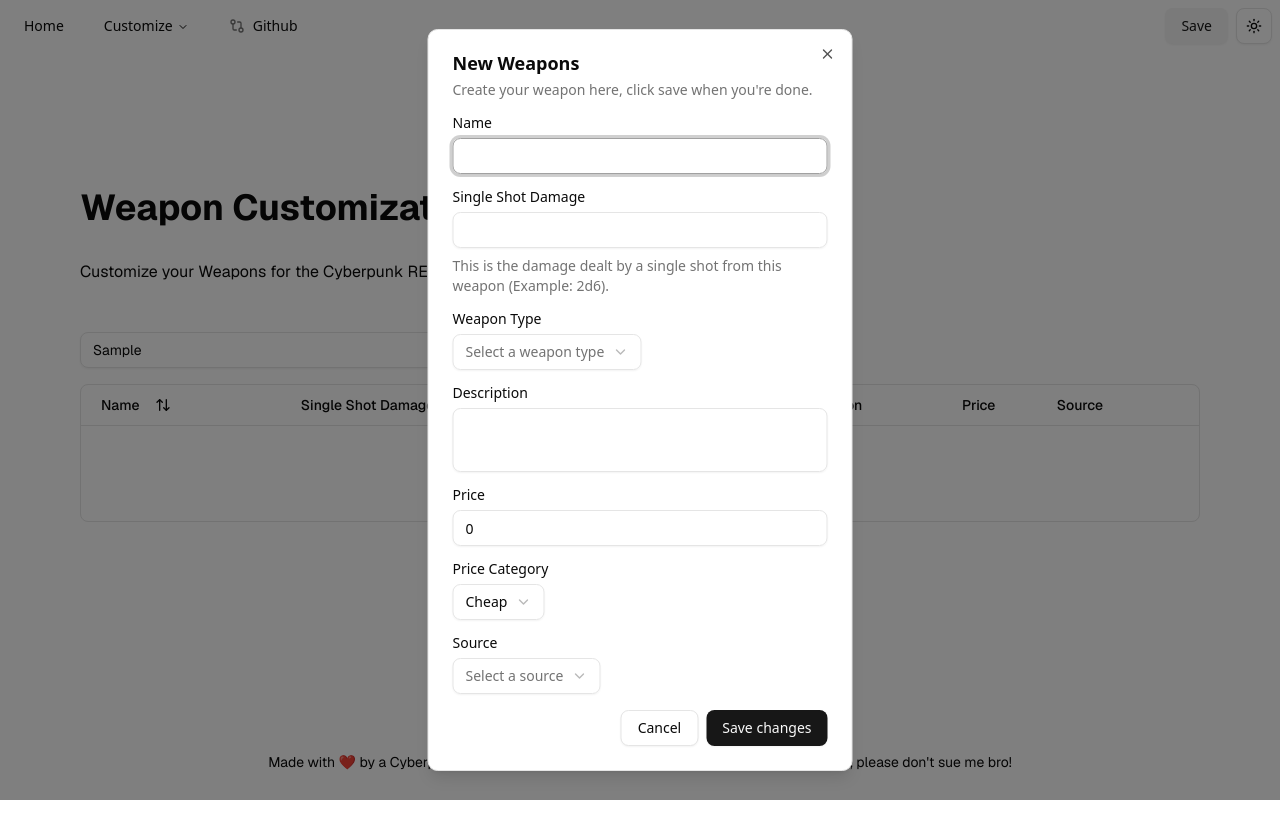
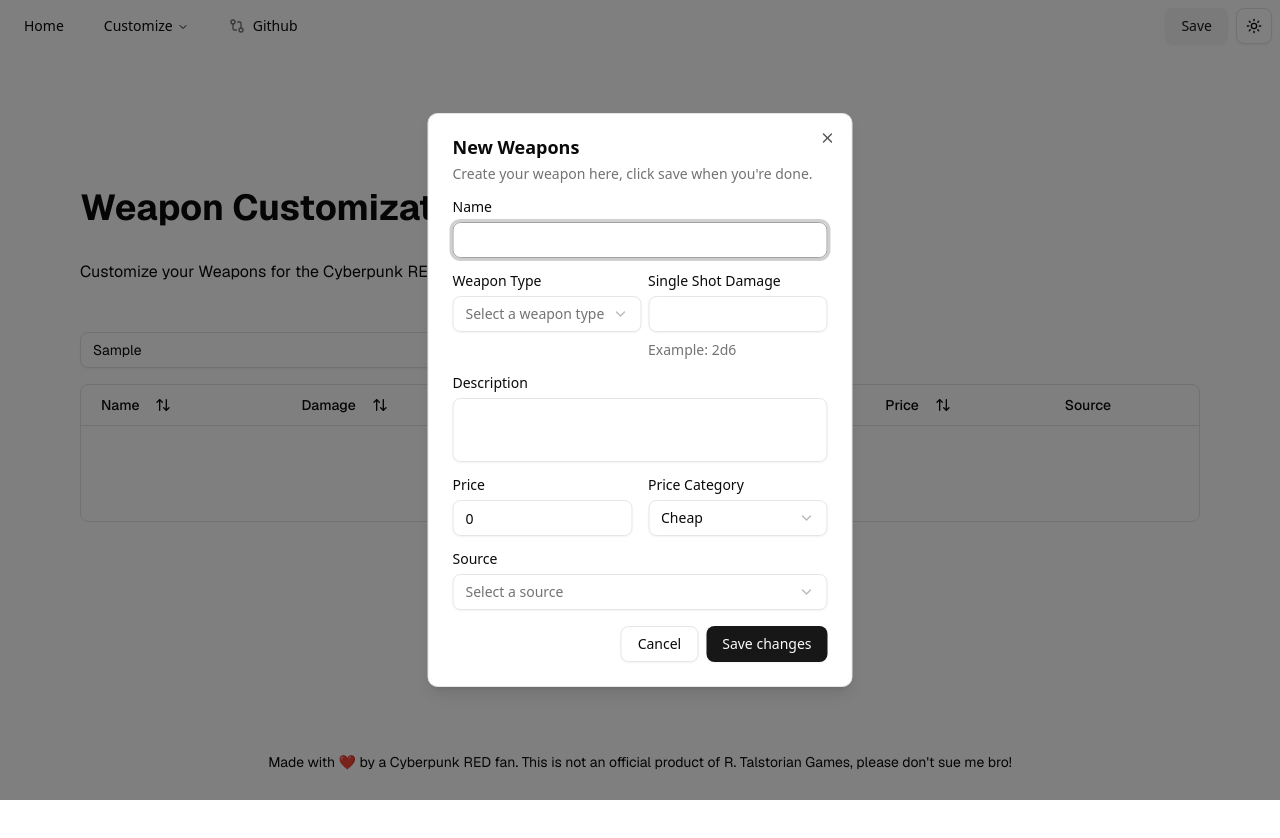
Before and after one commit to Tauag/cpr-night-market, a Next.js app: page /customize/weapons in a window 1280 px wide. Both pictures are taken after typing "Sample" into the empty fields and a click on the button "Add Weapon". Shown: the top 838 px of the page. Built offline with nearby package versions, Linux system fonts and the light colour scheme.

Commit message:
add some quality of life updates

```diff
--- a/package.json
+++ b/package.json
@@ -17,6 +17,7 @@
     "@radix-ui/react-navigation-menu": "^1.2.14",
     "@radix-ui/react-select": "^2.2.6",
     "@radix-ui/react-slot": "^1.2.3",
+    "@radix-ui/react-tooltip": "^1.2.8",
     "@tanstack/react-table": "^8.21.3",
     "class-variance-authority": "^0.7.1",
     "clsx": "^2.1.1",
--- a/src/app/customize/dlcs/columns.tsx
+++ b/src/app/customize/dlcs/columns.tsx
@@ -17,8 +17,7 @@ const columns = (removeBookFn: (bookId: string) => void) =>
   [
     {
       accessorKey: "name",
-      header: ({ column }) => {
-        return (
+      header: ({ column }) => (
         <Button
           variant="ghost"
           onClick={() => column.toggleSorting(column.getIsSorted() === "asc")}
@@ -26,8 +25,7 @@ const columns = (removeBookFn: (bookId: string) => void) =>
           Name
           <ArrowUpDown className="ml-2 h-4 w-4" />
         </Button>
-        );
-      },
+      ),
       cell: ({ row }) => (
         <div className="text-left font-medium ml-3">{row.getValue("name")}</div>
       ),
--- a/src/app/customize/dlcs/page.tsx
+++ b/src/app/customize/dlcs/page.tsx
@@ -1,5 +1,5 @@
 import BaseCustomizePage from "@/components/customize/base-page";
-import DLCTable from "./dlc-table";
+import Table from "./table";
 
 export default function CustomizeDLCs() {
   return (
@@ -8,7 +8,7 @@ export default function CustomizeDLCs() {
       description="Create DLCs or Expansions to categorize the new items and content you
         create!"
     >
-      <DLCTable />
+      <Table />
     </BaseCustomizePage>
   );
 }
--- a/src/app/customize/dlcs/dlc-table.tsx
+++ b/src/app/customize/dlcs/table.tsx
@@ -8,7 +8,7 @@ import { BookSchema } from "@/validator/night-market-schemas";
 import DLCColumns from "./columns";
 import { FORM_CONFIG } from "./config";
 
-export default function DLCTable() {
+export default function Table() {
   const [data, setData] = useBookData();
 
   const addBook = (newData: Record<string, string | number>) => {
--- a/src/app/customize/weapons/columns.tsx
+++ b/src/app/customize/weapons/columns.tsx
@@ -1,5 +1,6 @@
 "use client";
 
+import { Tooltip, TooltipTrigger } from "@radix-ui/react-tooltip";
 import type { ColumnDef } from "@tanstack/react-table";
 import { ArrowUpDown, MoreHorizontal } from "lucide-react";
 import { Button } from "@/components/ui/button";
@@ -11,6 +12,7 @@ import {
   DropdownMenuSeparator,
   DropdownMenuTrigger,
 } from "@/components/ui/dropdown-menu";
+import { TooltipContent, TooltipProvider } from "@/components/ui/tooltip";
 import type { Book, Weapon } from "@/types/night-market";
 
 const columns = (
@@ -20,8 +22,7 @@ const columns = (
   [
     {
       accessorKey: "name",
-      header: ({ column }) => {
-        return (
+      header: ({ column }) => (
         <Button
           variant="ghost"
           onClick={() => column.toggleSorting(column.getIsSorted() === "asc")}
@@ -29,15 +30,22 @@ const columns = (
           Name
           <ArrowUpDown className="ml-2 h-4 w-4" />
         </Button>
-        );
-      },
+      ),
       cell: ({ row }) => (
         <div className="text-left font-medium ml-3">{row.getValue("name")}</div>
       ),
     },
     {
       accessorKey: "single_shot_damage",
-      header: () => <div className="text-left">Single Shot Damage</div>,
+      header: ({ column }) => (
+        <Button
+          variant="ghost"
+          onClick={() => column.toggleSorting(column.getIsSorted() === "asc")}
+        >
+          Damage
+          <ArrowUpDown className="ml-2 h-4 w-4" />
+        </Button>
+      ),
       cell: ({ row }) => (
         <div className="text-left font-medium">
           {row.getValue("single_shot_damage")}
@@ -65,7 +73,15 @@ const columns = (
     {
       accessorKey: "price",
       accessorFn: (row) => `${row.price} (${row.price_category})`,
-      header: () => <div className="text-left">Price</div>,
+      header: ({ column }) => (
+        <Button
+          variant="ghost"
+          onClick={() => column.toggleSorting(column.getIsSorted() === "asc")}
+        >
+          Price
+          <ArrowUpDown className="ml-2 h-4 w-4" />
+        </Button>
+      ),
       cell: ({ row }) => (
         <div className="text-left font-medium">{row.getValue("price")}</div>
       ),
@@ -74,12 +90,31 @@ const columns = (
       accessorKey: "book_id",
       accessorFn: (row) => {
         const book = books.find((book) => book.id === row.book_id);
-        return book ? `${book.abbreviation} ${row.page || ""}` : "";
+        return { book, page: row.page };
       },
       header: () => <div className="text-left">Source</div>,
-      cell: ({ row }) => (
-        <div className="text-left font-medium">{row.getValue("book_id")}</div>
-      ),
+      cell: ({ row }) => {
+        const { book, page } = row.getValue("book_id") as {
+          book: Book | undefined;
+          page: number | undefined;
+        };
+        return (
+          <TooltipProvider>
+            <Tooltip>
+              <TooltipTrigger asChild>
+                <div className="text-left font-medium">
+                  {book ? `${book.abbreviation} ${page || ""}` : ""}
+                </div>
+              </TooltipTrigger>
+              {book && (
+                <TooltipContent>
+                  <p className="font-bold text-base">{book.name}</p>
+                </TooltipContent>
+              )}
+            </Tooltip>
+          </TooltipProvider>
+        );
+      },
     },
     {
       id: "actions",
--- a/src/app/customize/weapons/config.ts
+++ b/src/app/customize/weapons/config.ts
@@ -12,18 +12,9 @@ const FORM_CONFIG: FormInput[] = [
     },
   },
   {
-    name: "single_shot_damage",
-    label: "Single Shot Damage",
-    description:
-      "This is the damage dealt by a single shot from this weapon (Example: 2d6).",
-    inputProps: {
-      autoComplete: "off",
-      required: true,
-    },
-  },
-  {
     name: "weapon_type",
     label: "Weapon Type",
+    className: "md:col-span-1",
     selectProps: {
       required: true,
     },
@@ -33,6 +24,16 @@ const FORM_CONFIG: FormInput[] = [
       label: type,
     })),
     selectPlaceholder: "Select a weapon type",
+  },
+  {
+    name: "single_shot_damage",
+    label: "Single Shot Damage",
+    className: "md:col-span-1",
+    description: "Example: 2d6",
+    inputProps: {
+      autoComplete: "off",
+      required: true,
+    },
   },
   {
     name: "description",
@@ -46,6 +47,7 @@ const FORM_CONFIG: FormInput[] = [
   {
     name: "price",
     label: "Price",
+    className: "md:col-span-1",
     inputProps: {
       autoComplete: "off",
       required: true,
@@ -55,6 +57,7 @@ const FORM_CONFIG: FormInput[] = [
   {
     name: "price_category",
     label: "Price Category",
+    className: "md:col-span-1",
     selectProps: {
       required: true,
     },
--- a/src/components/customize/dialog-form.tsx
+++ b/src/components/customize/dialog-form.tsx
@@ -25,6 +25,7 @@ import {
   FormMessage,
 } from "@/components/ui/form";
 import { Input } from "@/components/ui/input";
+import { cn } from "@/lib/utils";
 import {
   Select,
   SelectContent,
@@ -37,6 +38,7 @@ import { Textarea } from "../ui/textarea";
 export interface FormInput {
   name: string;
   label: string;
+  className?: string;
   description?: string;
   inputProps?: React.InputHTMLAttributes<HTMLInputElement>;
   select?: boolean;
@@ -99,9 +101,12 @@ export default function DialogForm({
         </DialogHeader>
         <Form {...form}>
           <form onSubmit={form.handleSubmit(submitFn)}>
-            <div className="grid gap-4">
+            <div className="grid gap-4 grid-cols-2">
               {formInputs.map((input) => (
-                <div key={input.name} className="grid gap-3">
+                <div
+                  key={input.name}
+                  className={cn("col-span-2", input.className)}
+                >
                   <FormField
                     control={form.control}
                     name={input.name}
@@ -117,7 +122,7 @@ export default function DialogForm({
                           <FormControl>
                             <div>
                               {input.select && (
-                                <SelectTrigger>
+                                <SelectTrigger className="w-full">
                                   <SelectValue
                                     placeholder={
                                       input.selectPlaceholder ||
--- /dev/null
+++ b/src/components/ui/tooltip.tsx
@@ -0,0 +1,61 @@
+"use client";
+
+import * as TooltipPrimitive from "@radix-ui/react-tooltip";
+import type * as React from "react";
+
+import { cn } from "@/lib/utils";
+
+function TooltipProvider({
+  delayDuration = 0,
+  ...props
+}: React.ComponentProps<typeof TooltipPrimitive.Provider>) {
+  return (
+    <TooltipPrimitive.Provider
+      data-slot="tooltip-provider"
+      delayDuration={delayDuration}
+      {...props}
+    />
+  );
+}
+
+function Tooltip({
+  ...props
+}: React.ComponentProps<typeof TooltipPrimitive.Root>) {
+  return (
+    <TooltipProvider>
+      <TooltipPrimitive.Root data-slot="tooltip" {...props} />
+    </TooltipProvider>
+  );
+}
+
+function TooltipTrigger({
+  ...props
+}: React.ComponentProps<typeof TooltipPrimitive.Trigger>) {
+  return <TooltipPrimitive.Trigger data-slot="tooltip-trigger" {...props} />;
+}
+
+function TooltipContent({
+  className,
+  sideOffset = 0,
+  children,
+  ...props
+}: React.ComponentProps<typeof TooltipPrimitive.Content>) {
+  return (
+    <TooltipPrimitive.Portal>
+      <TooltipPrimitive.Content
+        data-slot="tooltip-content"
+        sideOffset={sideOffset}
+        className={cn(
+          "bg-primary text-primary-foreground animate-in fade-in-0 zoom-in-95 data-[state=closed]:animate-out data-[state=closed]:fade-out-0 data-[state=closed]:zoom-out-95 data-[side=bottom]:slide-in-from-top-2 data-[side=left]:slide-in-from-right-2 data-[side=right]:slide-in-from-left-2 data-[side=top]:slide-in-from-bottom-2 z-50 w-fit origin-(--radix-tooltip-content-transform-origin) rounded-md px-3 py-1.5 text-xs text-balance",
+          className,
+        )}
+        {...props}
+      >
+        {children}
+        <TooltipPrimitive.Arrow className="bg-primary fill-primary z-50 size-2.5 translate-y-[calc(-50%_-_2px)] rotate-45 rounded-[2px]" />
+      </TooltipPrimitive.Content>
+    </TooltipPrimitive.Portal>
+  );
+}
+
+export { Tooltip, TooltipTrigger, TooltipContent, TooltipProvider };
```
Also changed, not shown: 1 other file (tests, documents, lock files or other folders). Lines whose indentation alone changed are shown as unchanged.
